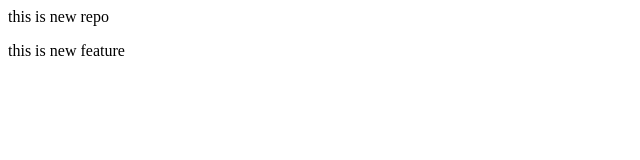
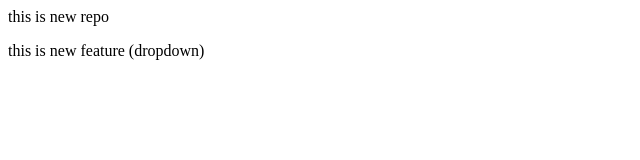
Before and after one commit to bindukv025/localrepo, a plain HTML site: page index.html in a window 1280 px wide. Shown: the full height of the page, 0-640 px from the left. Drawn offline with Linux system fonts and the light colour scheme.

Commit message:
add dropdown

```diff
--- a/index.html
+++ b/index.html
@@ -1,2 +1,2 @@
 <p> this is new repo </p>
-<p2> this is new feature </p2>
+<p2> this is new feature (dropdown) </p2>
```
